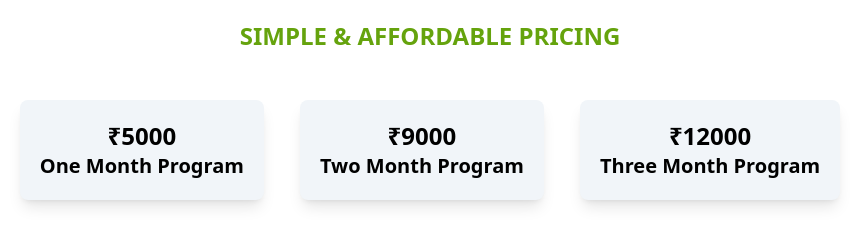
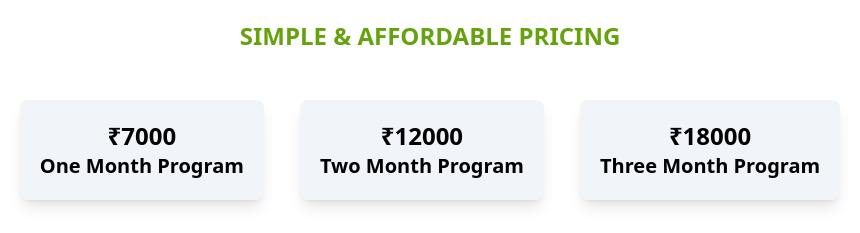
Before and after one commit to navneetjain89/Map-My-Meals-Website-V2, a website with bundled scripts: page vite-project/dist/index.html in a window 1280 px wide. Shown: the part 2080-2313 px from the top of the page, 210-1070 px from the left. Built offline with nearby package versions, Linux system fonts and the light colour scheme; files whose address does not match are found by name.

Commit message:
Update Pricing

```diff
--- a/vite-project/dist/index.html
+++ b/vite-project/dist/index.html
@@ -96,17 +96,17 @@
         <div class="flex flex-col gap-5 justify-between md:flex-row">
 
           <div class="flex flex-col justify-center bg-slate-100 p-5 rounded-lg m-2 shadow-lg">
-            <h3 class="text-2xl font-semibold text-center">₹5000</h3>
+            <h3 class="text-2xl font-semibold text-center">₹7000</h3>
             <h3 class="text-xl font-semibold text-center">One Month Program</h3>
           </div>
 
           <div class="flex flex-col justify-center bg-slate-100 p-5 rounded-lg m-2 shadow-lg">
-            <h3 class="text-2xl font-semibold text-center">₹9000</h3>
+            <h3 class="text-2xl font-semibold text-center">₹12000</h3>
             <h3 class="text-xl font-semibold text-center">Two Month Program</h3>
           </div>
 
           <div class="flex flex-col justify-center bg-slate-100 p-5 rounded-lg m-2 shadow-lg">
-            <h3 class="text-2xl font-semibold text-center">₹12000</h3>
+            <h3 class="text-2xl font-semibold text-center">₹18000</h3>
             <h3 class="text-xl font-semibold text-center">Three Month Program</h3>
           </div>
         </div>
```
